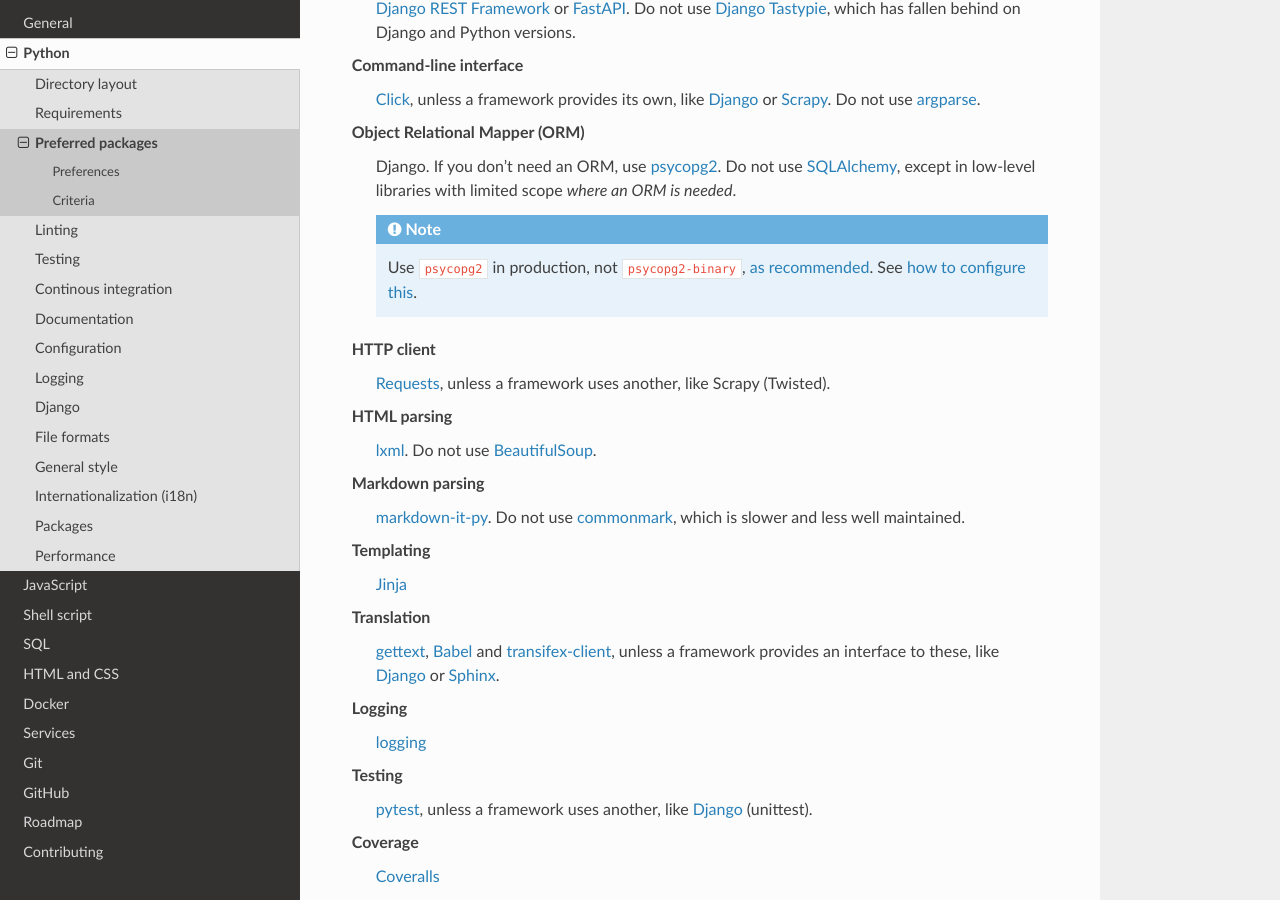
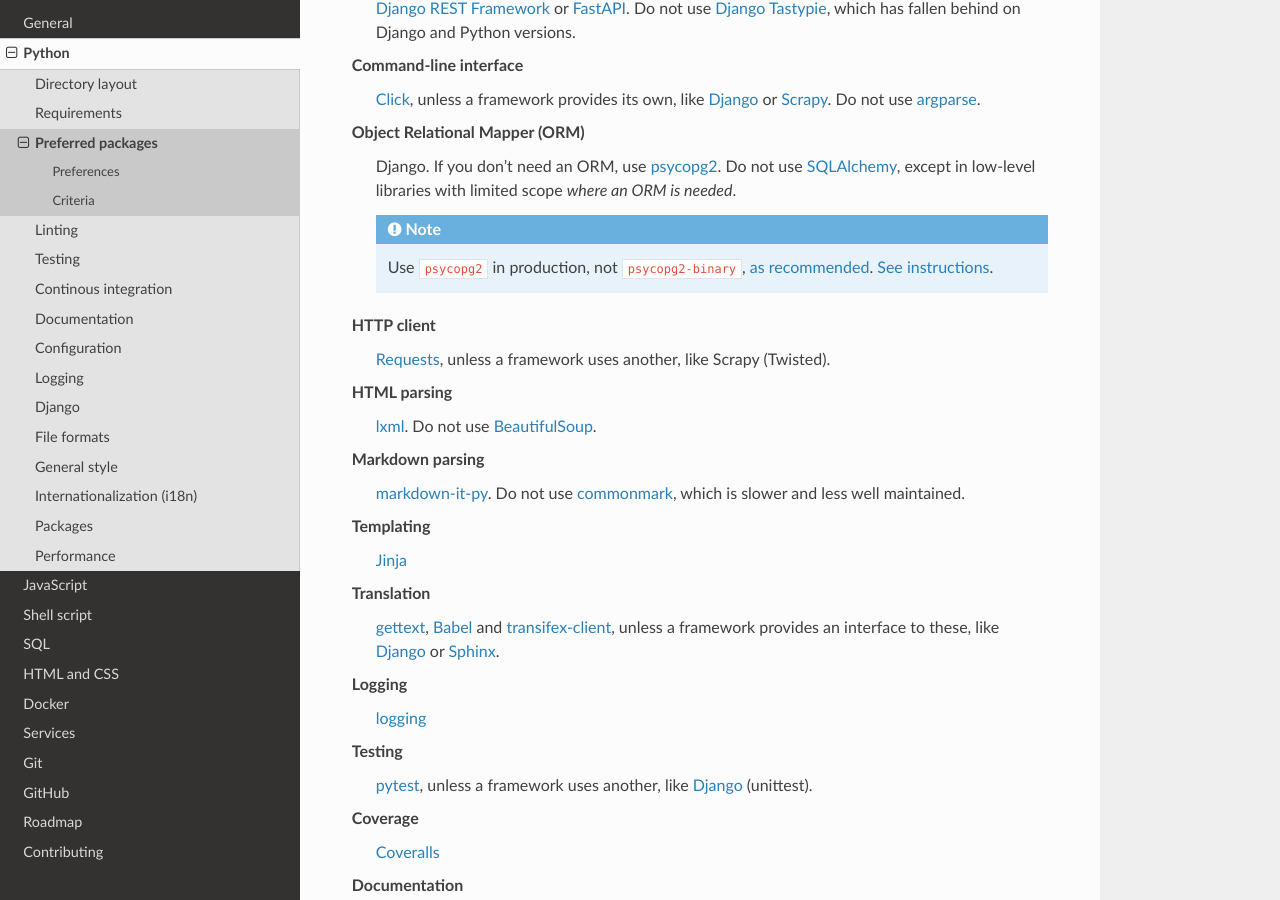
Before and after one commit to open-contracting/software-development-handbook, a Sphinx documentation site: the page built from docs/python/preferences.rst, in a window 1280 px wide and 900 px high, scrolled down 744 px. Built offline with Sphinx 7.4.7 and the Read the Docs theme 2.0.0, drawn with Linux system fonts in a browser that asks for light colours.

Commit message:
docs: Copy-editls

```diff
--- a/docs/python/preferences.rst
+++ b/docs/python/preferences.rst
@@ -31,7 +31,7 @@ Object Relational Mapper (ORM)
 
   .. note::
 
-     Use ``psycopg2`` in production, not ``psycopg2-binary``, `as recommended <https://www.psycopg.org/docs/install.html#psycopg-vs-psycopg-binary>`__. See :ref:`how to configure this<requirements-psycopg2>`.
+     Use ``psycopg2`` in production, not ``psycopg2-binary``, `as recommended <https://www.psycopg.org/docs/install.html#psycopg-vs-psycopg-binary>`__. :ref:`See instructions<requirements-psycopg2>`.
 
 HTTP client
   `Requests <https://docs.python-requests.org/en/master/>`__, unless a framework uses another, like Scrapy (Twisted).
```
